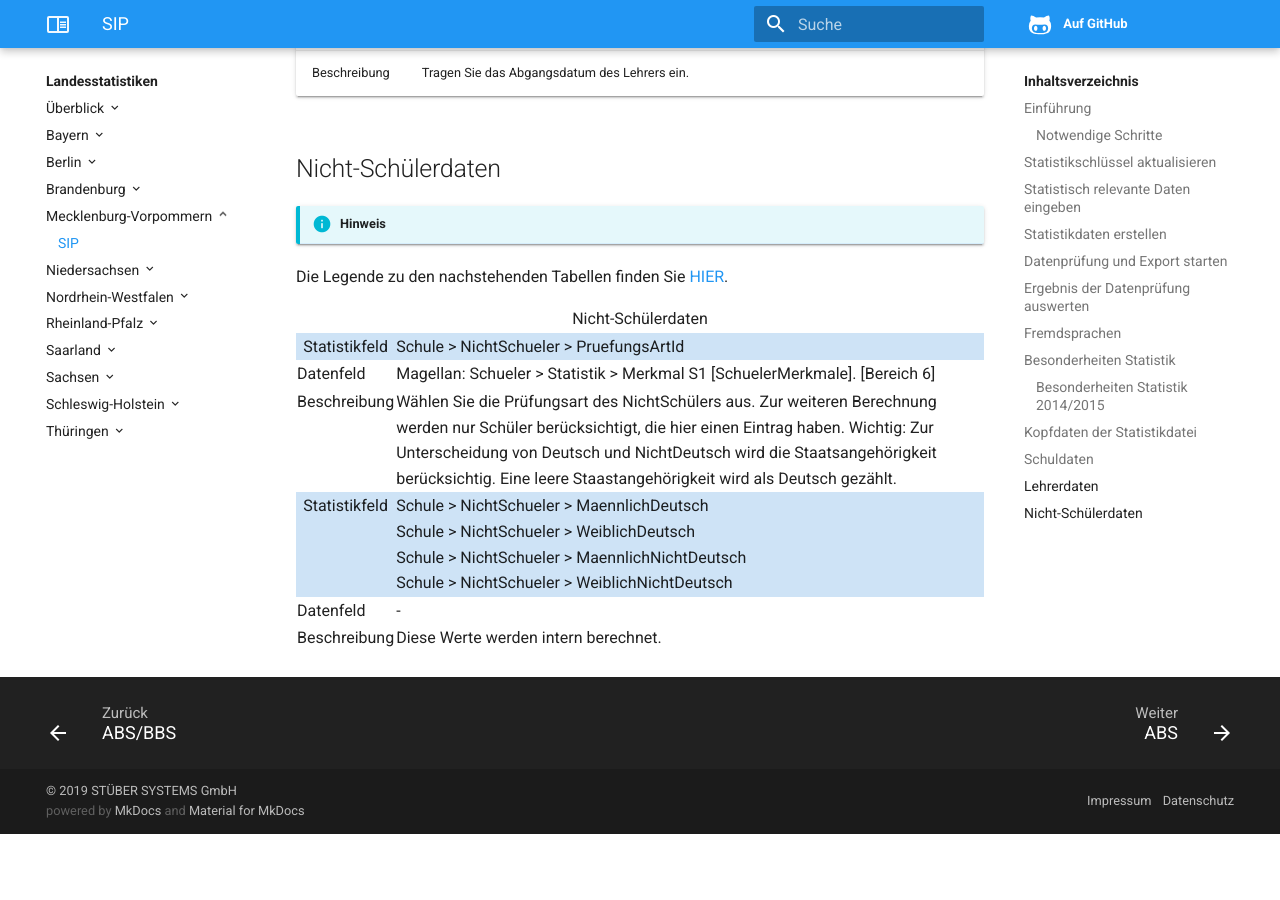
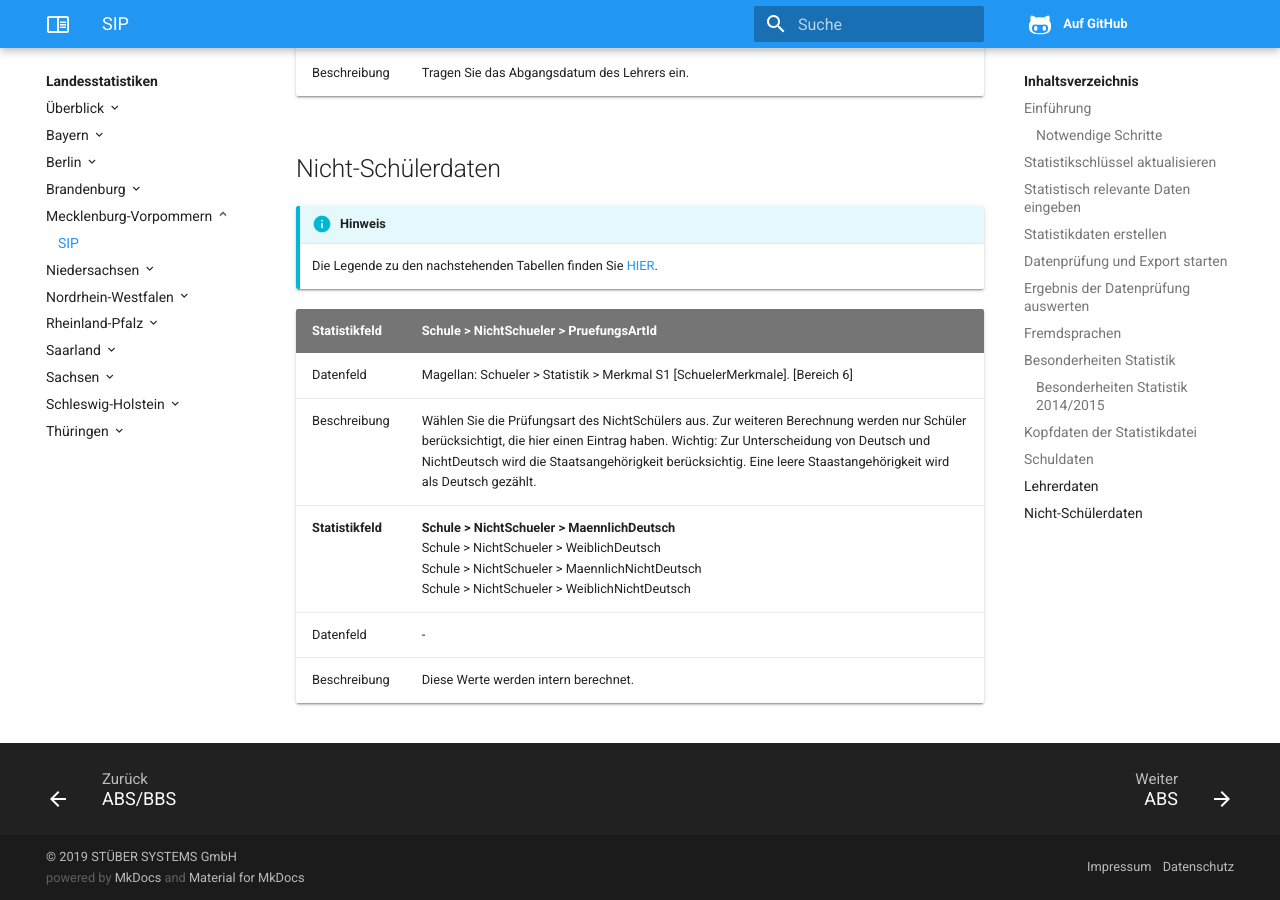
Before and after one commit to stuebersystems/doc.ls.de, an MkDocs documentation site: the page built from docs/mecklenburg-vorpommern/sip.md, in a window 1280 px wide and 900 px high, scrolled down 17357 px. Built offline with MkDocs 1.6.1, drawn with Linux system fonts in a browser that asks for light colours; before the commit the page ends 18191 px from its top, so only the background shows below that.

Commit message:
Tabelle formatiert

```diff
--- a/docs/mecklenburg-vorpommern/sip.md
+++ b/docs/mecklenburg-vorpommern/sip.md
@@ -344,45 +344,12 @@ Beschreibung |Tragen Sie das Abgangsdatum des Lehrers ein.
 
 !!! info "Hinweis"
 
-  Die Legende zu den nachstehenden Tabellen finden Sie [HIER](https://doc.ls.stueber.de/legende-statistikfelder/).
+    Die Legende zu den nachstehenden Tabellen finden Sie [HIER](https://doc.ls.stueber.de/legende-statistikfelder/).
 
-
-<table class="table">
-<caption></caption>
-<thead>
-<tr>
-<th colspan=2 style="background-color:#FFFFFF;">Nicht-Schülerdaten</th>
-    </tr>
- </thead>
-<tbody>
-<tr style="background-color:#CEE3F6;">
-    <th>Statistikfeld</th>
-        <th align=left>Schule > NichtSchueler > PruefungsArtId</th>
-    </tr>
-  <tr style="background-color:#FFFFFF;">
-    <td>Datenfeld</td>
-    <td>Magellan: Schueler > Statistik >    Merkmal S1 [SchuelerMerkmale]. [Bereich 6]</td>
-    </tr>
-  <tr style="background-color:#FFFFFF;">
-    <td>Beschreibung</td>
-    <td>Wählen Sie die Prüfungsart des NichtSchülers aus. Zur weiteren Berechnung werden nur Schüler berücksichtigt, die hier einen Eintrag haben. Wichtig: Zur Unterscheidung von Deutsch und NichtDeutsch wird die Staatsangehörigkeit berücksichtig. Eine leere Staastangehörigkeit wird als Deutsch gezählt.</td>
-    </td>
-  </tr>
-  <tr style="background-color:#CEE3F6;">
-    <th>Statistikfeld</th>
-        <th align=left>Schule > NichtSchueler > MaennlichDeutsch<br/>
-Schule > NichtSchueler > WeiblichDeutsch<br/>
-Schule > NichtSchueler > MaennlichNichtDeutsch<br/>
-Schule > NichtSchueler > WeiblichNichtDeutsch</th>
-    </tr>
-  <tr style="background-color:#FFFFFF;">
-    <td>Datenfeld</td>
-    <td>     -    </td>
-    </tr>
-  <tr style="background-color:#FFFFFF;">
-    <td>Beschreibung</td>
-    <td>  Diese Werte werden intern berechnet.	</td>
-    </td>
-  </tr>
-</tbody>
-</table>
+**Statistikfeld** |  **Schule > NichtSchueler > PruefungsArtId**
+--|--
+Datenfeld |Magellan: Schueler > Statistik > Merkmal S1 [SchuelerMerkmale]. [Bereich 6]
+Beschreibung|Wählen Sie die Prüfungsart des NichtSchülers aus. Zur weiteren Berechnung werden nur Schüler berücksichtigt, die hier einen Eintrag haben. Wichtig: Zur Unterscheidung von Deutsch und NichtDeutsch wird die Staatsangehörigkeit berücksichtig. Eine leere Staastangehörigkeit wird als Deutsch gezählt.
+**Statistikfeld** | **Schule > NichtSchueler > MaennlichDeutsch**<br/>Schule > NichtSchueler > WeiblichDeutsch<br/>Schule > NichtSchueler > MaennlichNichtDeutsch<br/>Schule > NichtSchueler > WeiblichNichtDeutsch
+Datenfeld|-
+Beschreibung|Diese Werte werden intern berechnet.
```
